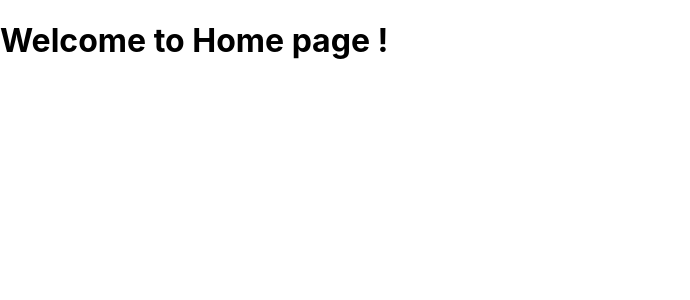
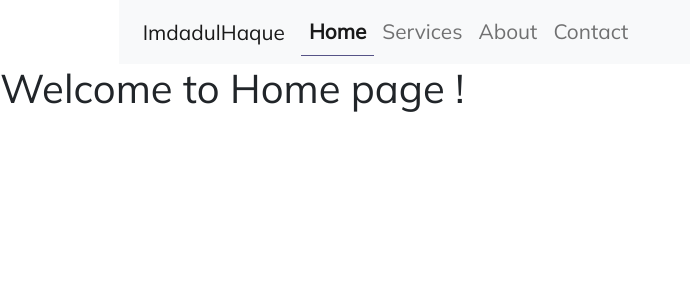
Before and after one commit to imdadulhaque1/imdadul-portfolio, a React (Create React App) app: page / in a window 1280 px wide. Shown: the top 300 px of the page, without its empty margins (0-690 px from the left). Built offline with nearby package versions, Linux system fonts and the light colour scheme.

Commit message:
Navbar Created and Customized

```diff
--- a/src/App.js
+++ b/src/App.js
@@ -1,18 +1,23 @@
 import React from "react";
+import "../node_modules/bootstrap/dist/css/bootstrap.min.css";
+import "../node_modules/bootstrap/dist/js/bootstrap.bundle";
 import Home from "../src/components/Home";
 import About from "../src/components/About";
 import Contact from "../src/components/Contact";
 import Service from "../src/components/Service";
-import { Switch, Route} from "react-router-dom";
+import Navbar from "../src/components/Header/Navbar";
+import { Switch, Route, Redirect} from "react-router-dom";
 
 const App = () =>{
   return(
     <>
+    <Navbar />
       <Switch>
         <Route exact path="/" component= {Home} />
         <Route exact path="/about" component= {About} />
         <Route exact path="/service" component= {Service} />
-        <Route exact path="/contact" component= {Contact} />
+        <Route exact  path="/contact" component= {Contact} />
+        <Redirect to="/" />
       </Switch>
     </>
   );
--- /dev/null
+++ b/src/components/Header/Navbar.jsx
@@ -0,0 +1,45 @@
+import React from "react";
+import { NavLink } from "react-router-dom";
+
+const Navbar = () =>{
+    return(
+        <>
+        <div className="container-fluid nav_bg">
+            <div className="row">
+                <div className="col-10 mx-auto">
+                <nav className="navbar navbar-expand-lg navbar-light bg-light">
+                    <div className="container-fluid">
+                        <NavLink className="navbar-brand" to="/">ImdadulHaque</NavLink>
+                        <button className="navbar-toggler" type="button" data-bs-toggle="collapse" data-bs-target="#navbarSupportedContent" aria-controls="navbarSupportedContent" aria-expanded="false" aria-label="Toggle navigation">
+                        <span className="navbar-toggler-icon"></span>
+                        </button>
+                        <div className="collapse navbar-collapse" id="navbarSupportedContent">
+                        <ul className="navbar-nav ml-auto mb-2 mb-lg-0">
+                            <li className="nav-item">
+                            <NavLink activeClassName='menu_active' exact className="nav-link active" aria-current="page" to="/">Home</NavLink>
+                            </li>
+
+                            <li className="nav-item">
+                            <NavLink activeClassName='menu_active' className="nav-link" to="/service">Services</NavLink>
+                            </li>
+
+                            <li className="nav-item">
+                            <NavLink activeClassName='menu_active' className="nav-link" to="/about">About</NavLink>
+                            </li>
+
+                            <li className="nav-item">
+                            <NavLink activeClassName='menu_active' className="nav-link" to="/contact">Contact</NavLink>
+                            </li>
+
+                        </ul>
+                        </div>
+                    </div>
+                </nav>
+                </div>
+            </div>
+        </div>
+        </>
+    );
+}
+
+export default Navbar;
--- a/src/index.css
+++ b/src/index.css
@@ -1,13 +1,40 @@
-body {
+
+@import url('https://fonts.googleapis.com/css2?family=Mulish&display=swap');
+*{
   margin: 0;
-  font-family: -apple-system, BlinkMacSystemFont, 'Segoe UI', 'Roboto', 'Oxygen',
-    'Ubuntu', 'Cantarell', 'Fira Sans', 'Droid Sans', 'Helvetica Neue',
-    sans-serif;
-  -webkit-font-smoothing: antialiased;
-  -moz-osx-font-smoothing: grayscale;
+  padding: 0;
+  box-sizing: border-box;
+  font-family: "Mulish", sans-serif;
 }
 
-code {
-  font-family: source-code-pro, Menlo, Monaco, Consolas, 'Courier New',
-    monospace;
+.navbar{
+  background-color: #fff !important;
 }
+
+.nabnar-brand{
+  font-size: 1.9rem !important;
+  color: #565387 !important;
+}
+
+.navbar a{
+  font-size: 1.3rem;
+  text-transform: capitalize;
+}
+.menu_active{
+  font-weight: bold;
+  border-bottom: 1px solid #565387;
+}
+
+.navbar a:hover{
+  color: #3498db im !important;
+}
+
+@media(max-width: 991px){
+  .nabnar-brand{
+    font-size: 1.5rem !important;
+  }
+  .memu_active{
+    font-weight: bold;
+    border-bottom: none;
+  }
+}
```
